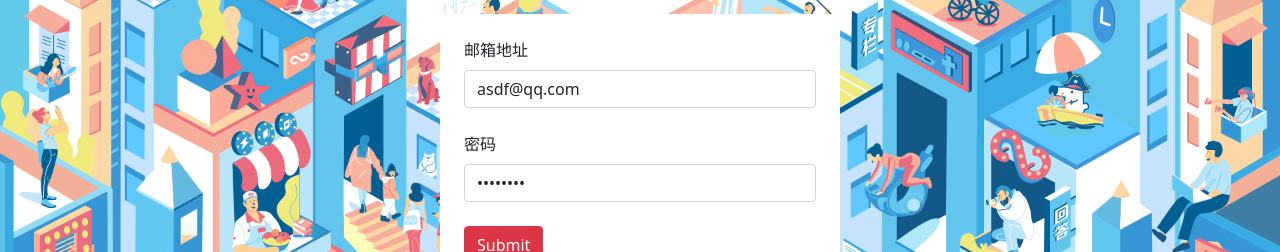
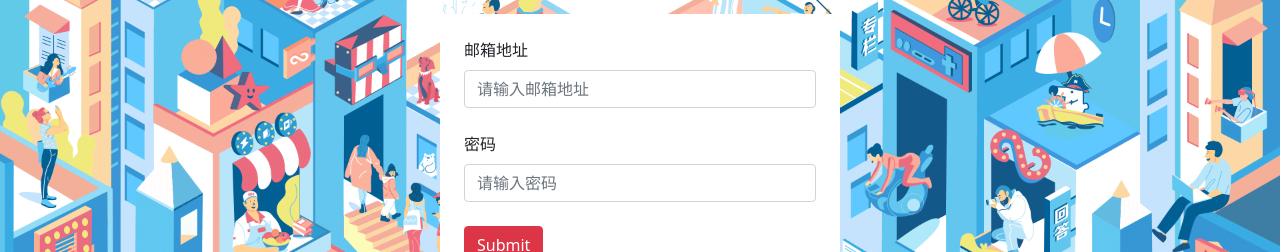
Before and after one commit to Archsx/zhuanlan, a Vue app: page /signin in a window 1280 px wide. Shown: the part 228-480 px from the top of the page. Built offline with nearby package versions, Linux system fonts and the light colour scheme.

Commit message:
完成validateInput

```diff
--- a/src/components/ValidateForm.vue
+++ b/src/components/ValidateForm.vue
@@ -15,21 +15,25 @@
 import { defineComponent, onUnmounted } from 'vue'
 import mitt, { Emitter } from 'mitt'
 export const mitter: Emitter = mitt()
-
+type ValidateFunc = () => boolean
 export default defineComponent({
   name: 'ValidateForm',
   components: {},
   emits: ['form-submit'],
   setup(props, { slots, emit }) {
+    let funcArr: Array<ValidateFunc> = []
     const submitForm = () => {
-      emit('form-submit', true)
+      const result = funcArr.map(func => func()).every(res => res)
+
+      emit('form-submit', result)
     }
-    const callback = (str?: string) => {
-      console.log(str)
+    const callback = (func?: ValidateFunc) => {
+      funcArr.push(func!)
     }
     mitter.on('form-item-created', callback)
     onUnmounted(() => {
       mitter.off('form-item-created', callback)
+      funcArr = []
     })
     return {
       submitForm
--- a/src/components/ValidateInput.vue
+++ b/src/components/ValidateInput.vue
@@ -64,7 +64,7 @@ export default defineComponent({
       emit('update:modelValue', inputRef.val)
     }
     onMounted(() => {
-      mitter.emit('form-item-created', inputRef.val)
+      mitter.emit('form-item-created', validateInput)
     })
     return {
       inputRef,
--- a/src/views/SignIn.vue
+++ b/src/views/SignIn.vue
@@ -10,7 +10,6 @@
               placeholder="请输入邮箱地址"
               :rules="emailRule"
               v-model="email"
-              ref="inputRef"
             ></validate-input>
           </div>
           <div class="mb-2">
@@ -46,7 +45,7 @@ export default defineComponent({
     ValidateInput,
     ValidateForm
   },
-  setup(props) {
+  setup() {
     const emailRule: RuleProps = [
       {
         type: 'required',
@@ -67,20 +66,21 @@ export default defineComponent({
         message: '请输入长度至少为8位并且包含数字和字母的密码'
       }
     ]
-    const email = ref('asdf@qq.com')
-    const password = ref('1234qwer')
-    const inputRef = ref<any>()
+    const email = ref('')
+    const password = ref('')
+    // 可以使用ref的形式获取组件实例
+    // const inputRef = ref<any>()
+    // console.log(inputRef.value)
+    // console.log(inputRef.value.validateInput())
     const onFormSubmit = (result: boolean) => {
-      console.log(inputRef.value)
-      console.log(inputRef.value.validateInput())
+      console.log(result)
     }
     return {
       emailRule,
       passwordRule,
       email,
       password,
-      onFormSubmit,
-      inputRef
+      onFormSubmit
     }
   }
 })
```
